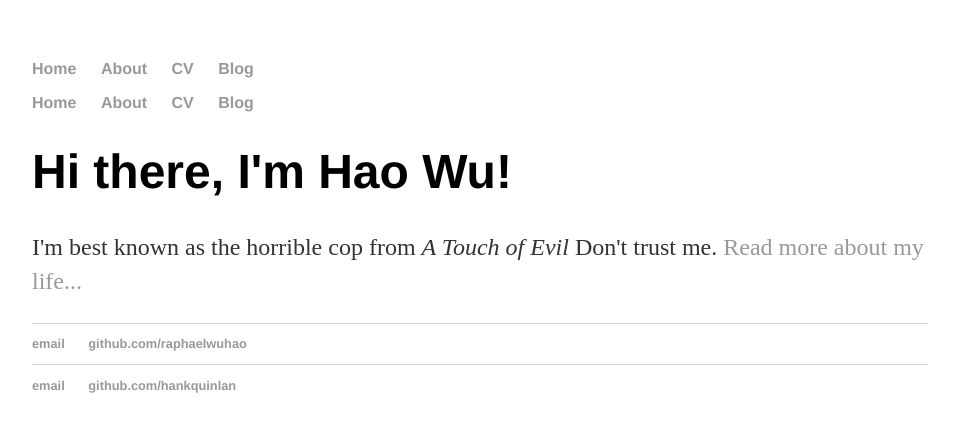
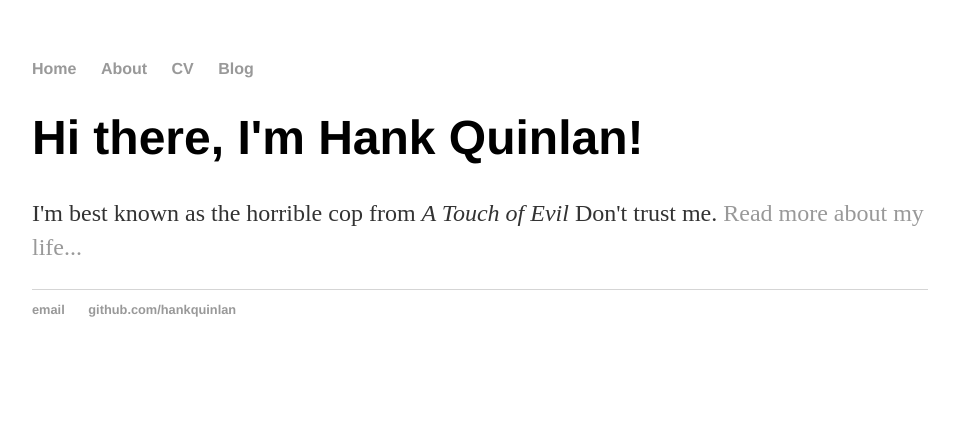
Before and after one commit to Raphaelwuhao/raphaelwuhao.github.io, a Jekyll site: the page built from index.html, in a window 1280 px wide. Shown: the top 432 px of the page, without its empty margins (160-1115 px from the left). Built offline with Jekyll 4.4.1, drawn with Linux system fonts in a browser that asks for light colours.

Commit message:
Update index.html

```diff
--- a/index.html
+++ b/index.html
@@ -2,33 +2,7 @@
 layout: default
 title: Hao Wu, Horrible Cop
 ---
-<!DOCTYPE html>
-<html>
-	<head>
-		<title>Hao Wu</title>
-		<!-- link to main stylesheet -->
-		<link rel="stylesheet" type="text/css" href="/css/main.css">
-	</head>
-	<body>
-		<nav>
-    		<ul>
-        		<li><a href="/">Home</a></li>
-	        	<li><a href="/about">About</a></li>
-        		<li><a href="/cv">CV</a></li>
-        		<li><a href="/blog">Blog</a></li>
-    		</ul>
-		</nav>
-		<div class="container">
-    		<div class="blurb">
-        		<h1>Hi there, I'm Hao Wu!</h1>
-				<p>I'm best known as the horrible cop from <em>A Touch of Evil</em> Don't trust me. <a href="/about">Read more about my life...</a></p>
-    		</div><!-- /.blurb -->
-		</div><!-- /.container -->
-		<footer>
-    		<ul>
-        		<li><a href="mailto:wuhao.raphael@gmail.com">email</a></li>
-        		<li><a href="https://github.com/raphaelwuhao">github.com/raphaelwuhao</a></li>
-			</ul>
-		</footer>
-	</body>
-</html>
+<div class="blurb">
+	<h1>Hi there, I'm Hank Quinlan!</h1>
+	<p>I'm best known as the horrible cop from <em>A Touch of Evil</em> Don't trust me. <a href="/about">Read more about my life...</a></p>
+</div><!-- /.blurb -->
```
